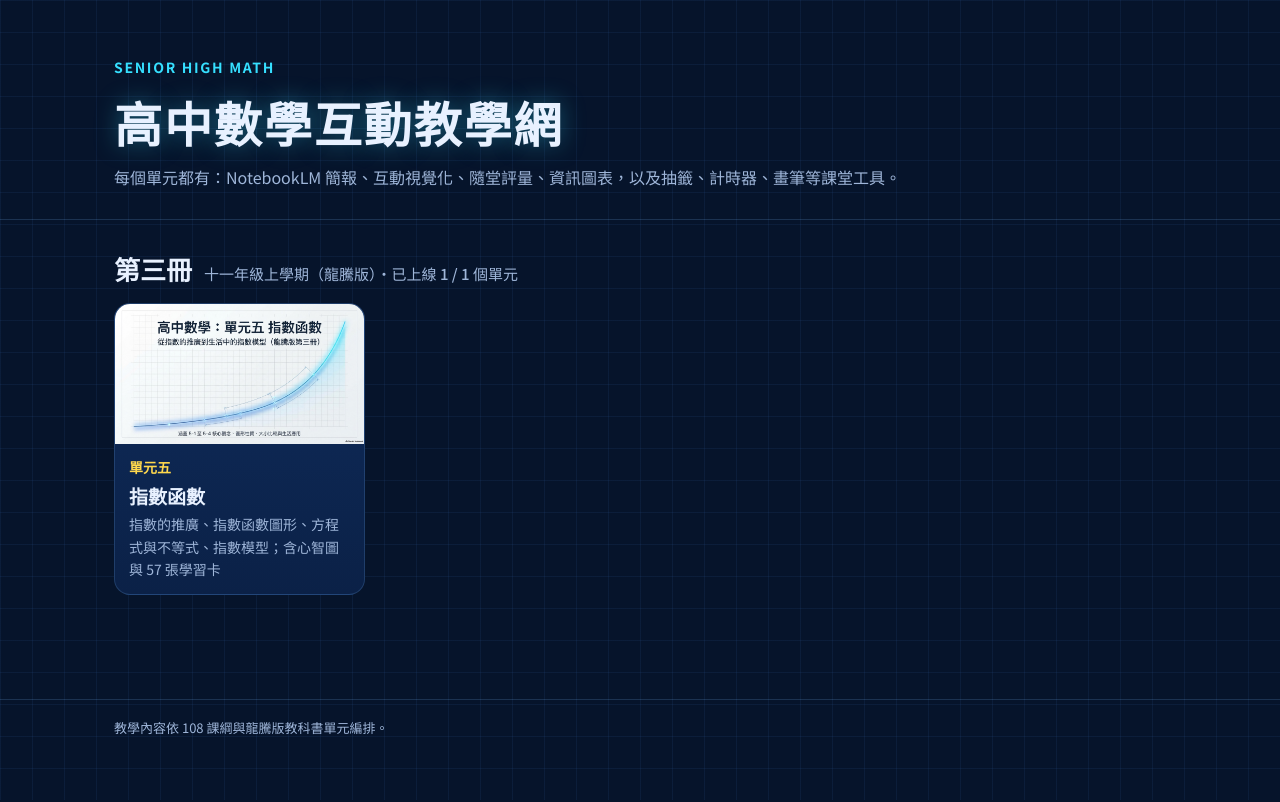
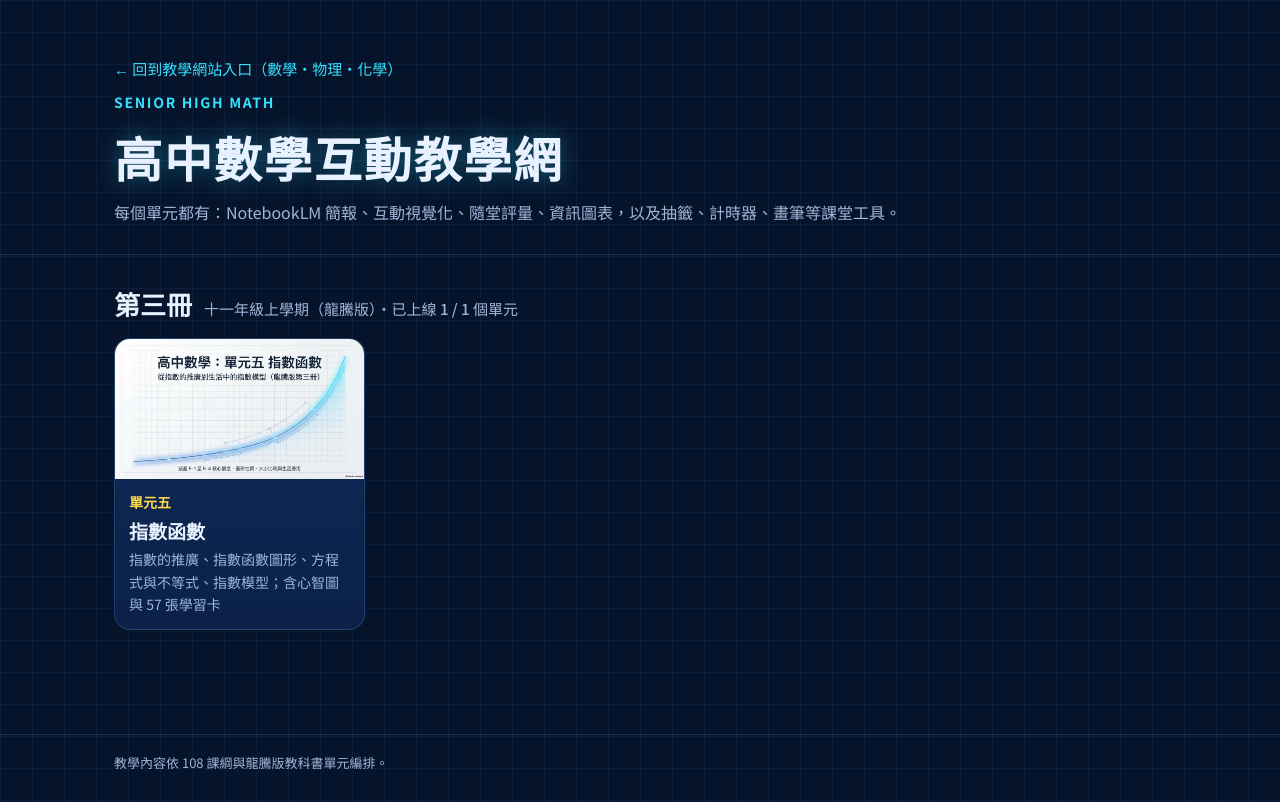
Before and after one commit to brianyeh0718-hue/senior-high-math, a plain HTML site: page index.html in a window 1280 px wide. Drawn offline with Linux system fonts and the light colour scheme.

Commit message:
Link site home back to teaching portal
Co-Authored-By: Claude Opus 5.5 <noreply@anthropic.com>

```diff
--- a/index.html
+++ b/index.html
@@ -11,6 +11,7 @@
 </head>
 <body>
 <header><div class="wrap">
+  <a class="crumb" href="https://brianyeh0718-hue.github.io/">← 回到教學網站入口（數學・物理・化學）</a>
   <div class="kicker">SENIOR HIGH MATH</div>
   <h1>高中數學互動教學網</h1>
   <p>每個單元都有：NotebookLM 簡報、互動視覺化、隨堂評量、資訊圖表，以及抽籤、計時器、畫筆等課堂工具。</p>
```
